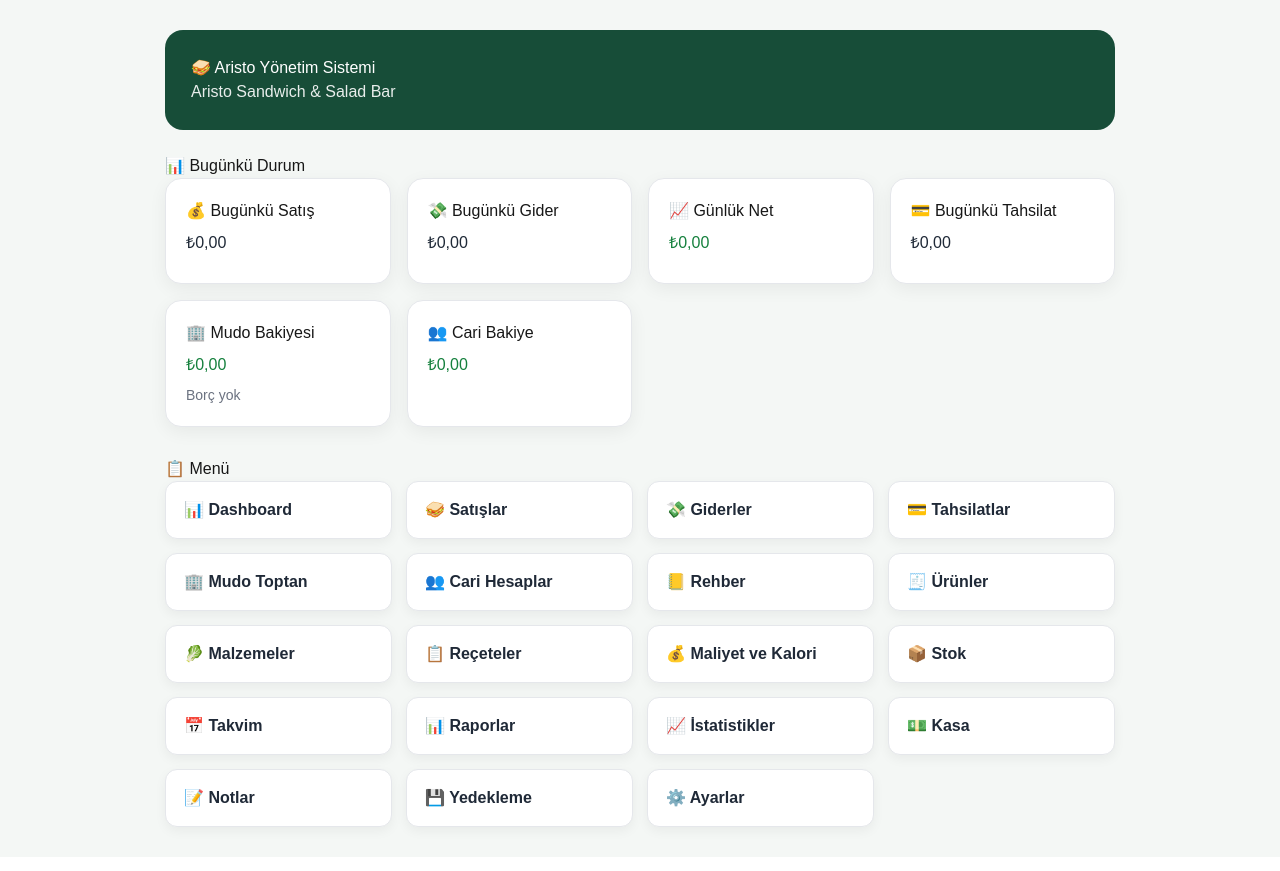
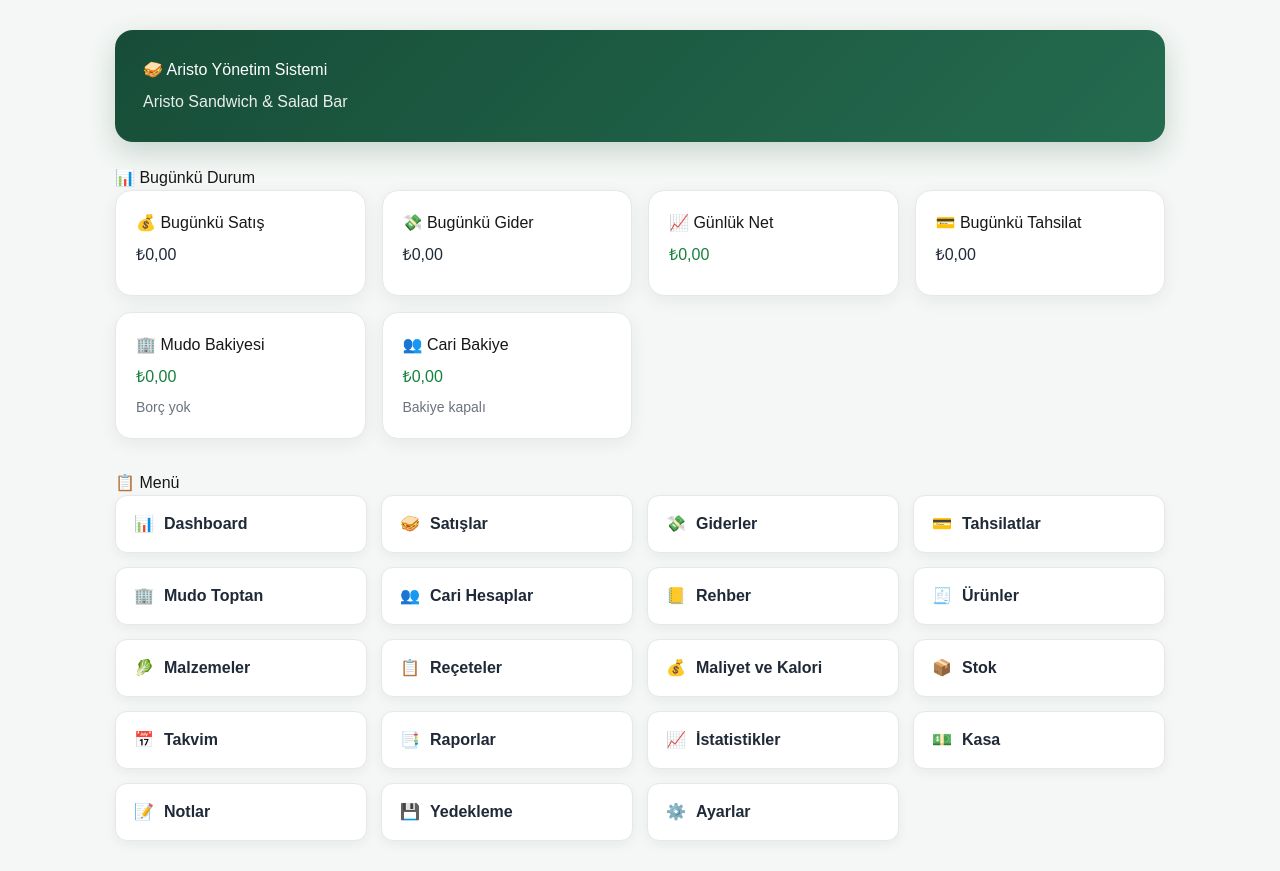
Before and after one commit to aristosandwich/aristo-yonetim-sistemi, a Next.js app: page / in a window 1280 px wide. Built offline with nearby package versions, Linux system fonts and the light colour scheme.

Commit message:
Ana sayfa güncellendi

```diff
--- a/app/page.tsx
+++ b/app/page.tsx
@@ -1,26 +1,107 @@
 "use client";
 
 import Link from "next/link";
-import { useEffect, useState } from "react";
+import { useEffect, useState, type CSSProperties } from "react";
 import Kart from "./ui/Kart";
 
-type SatisKaydi = {
-  id: number;
-  toplam: number;
+type TarihliKayit = {
+  id?: number | string;
+  islemId?: number | string;
+  tarih?: string;
 };
 
-type TutarKaydi = {
-  id: number;
-  tutar: number;
+type SatisKaydi = TarihliKayit & {
+  toplam?: number;
+};
+
+type TutarKaydi = TarihliKayit & {
+  tutar?: number;
 };
 
 type MudoKaydi = {
-  tutar: number;
+  tutar?: number;
 };
 
 type CariKaydi = {
-  tip: "Borç" | "Alacak";
-  tutar: number;
+  tip?: "Borç" | "Alacak";
+  tutar?: number;
+};
+
+const menu = [
+  { href: "/dashboard", ikon: "📊", baslik: "Dashboard" },
+  { href: "/satis", ikon: "🥪", baslik: "Satışlar" },
+  { href: "/giderler", ikon: "💸", baslik: "Giderler" },
+  { href: "/tahsilatlar", ikon: "💳", baslik: "Tahsilatlar" },
+  { href: "/mudo", ikon: "🏢", baslik: "Mudo Toptan" },
+  { href: "/cari", ikon: "👥", baslik: "Cari Hesaplar" },
+  { href: "/rehber", ikon: "📒", baslik: "Rehber" },
+  { href: "/urunler", ikon: "🧾", baslik: "Ürünler" },
+  { href: "/malzemeler", ikon: "🥬", baslik: "Malzemeler" },
+  { href: "/receteler", ikon: "📋", baslik: "Reçeteler" },
+  { href: "/maliyet", ikon: "💰", baslik: "Maliyet ve Kalori" },
+  { href: "/stok", ikon: "📦", baslik: "Stok" },
+  { href: "/takvim", ikon: "📅", baslik: "Takvim" },
+  { href: "/raporlar", ikon: "📑", baslik: "Raporlar" },
+  { href: "/istatistik", ikon: "📈", baslik: "İstatistikler" },
+  { href: "/kasa", ikon: "💵", baslik: "Kasa" },
+  { href: "/notlar", ikon: "📝", baslik: "Notlar" },
+  { href: "/yedek", ikon: "💾", baslik: "Yedekleme" },
+  { href: "/ayarlar", ikon: "⚙️", baslik: "Ayarlar" },
+];
+
+function depodanOku<T>(anahtar: string): T[] {
+  try {
+    const veri = JSON.parse(localStorage.getItem(anahtar) || "[]");
+    return Array.isArray(veri) ? (veri as T[]) : [];
+  } catch {
+    return [];
+  }
+}
+
+function kayitTarihi(kayit: TarihliKayit) {
+  const tarihDegeri = kayit.tarih ?? kayit.islemId ?? kayit.id;
+
+  if (tarihDegeri === undefined || tarihDegeri === null) {
+    return null;
+  }
+
+  const tarih = new Date(tarihDegeri);
+  return Number.isNaN(tarih.getTime()) ? null : tarih;
+}
+
+function bugununKaydiMi(kayit: TarihliKayit, bugun: Date) {
+  const tarih = kayitTarihi(kayit);
+
+  if (!tarih) {
+    return false;
+  }
+
+  return (
+    tarih.getDate() === bugun.getDate() &&
+    tarih.getMonth() === bugun.getMonth() &&
+    tarih.getFullYear() === bugun.getFullYear()
+  );
+}
+
+function para(tutar: number) {
+  return new Intl.NumberFormat("tr-TR", {
+    style: "currency",
+    currency: "TRY",
+  }).format(tutar);
+}
+
+const menuStili: CSSProperties = {
+  display: "flex",
+  alignItems: "center",
+  gap: "10px",
+  padding: "16px 18px",
+  borderRadius: "12px",
+  background: "#ffffff",
+  border: "1px solid #e5e7eb",
+  textDecoration: "none",
+  color: "#1f2937",
+  fontWeight: 700,
+  boxShadow: "0 4px 12px rgba(0, 0, 0, 0.05)",
 };
 
 export default function Home() {
@@ -31,117 +112,75 @@
   const [cariBakiye, setCariBakiye] = useState(0);
 
   useEffect(() => {
-    const satislar: SatisKaydi[] = JSON.parse(
-      localStorage.getItem("aristo-satislar") || "[]"
-    );
-
-    const giderler: TutarKaydi[] = JSON.parse(
-      localStorage.getItem("aristo-giderler") || "[]"
-    );
-
-    const tahsilatlar: TutarKaydi[] = JSON.parse(
-      localStorage.getItem("aristo-tahsilatlar") || "[]"
-    );
-
-    const mudoFaturalar: MudoKaydi[] = JSON.parse(
-      localStorage.getItem("aristo-mudo-faturalar") || "[]"
-    );
-
-    const mudoOdemeler: MudoKaydi[] = JSON.parse(
-      localStorage.getItem("aristo-mudo-odemeler") || "[]"
-    );
-
-    const cariKayitlari: CariKaydi[] = JSON.parse(
-      localStorage.getItem("aristo-cari") || "[]"
-    );
+    function verileriYukle() {
+      const satislar = depodanOku<SatisKaydi>("aristo-satislar");
+      const giderler = depodanOku<TutarKaydi>("aristo-giderler");
+      const tahsilatlar = depodanOku<TutarKaydi>("aristo-tahsilatlar");
+      const mudoFaturalar = depodanOku<MudoKaydi>("aristo-mudo-faturalar");
+      const mudoOdemeler = depodanOku<MudoKaydi>("aristo-mudo-odemeler");
+      const cariKayitlari = depodanOku<CariKaydi>("aristo-cari");
 
       const bugun = new Date();
 
-    function bugununKaydiMi(id: number) {
-      const tarih = new Date(id);
+      const bugunkuSatis = satislar
+        .filter((kayit) => bugununKaydiMi(kayit, bugun))
+        .reduce((toplam, kayit) => toplam + Number(kayit.toplam || 0), 0);
 
-      return (
-        tarih.getDate() === bugun.getDate() &&
-        tarih.getMonth() === bugun.getMonth() &&
-        tarih.getFullYear() === bugun.getFullYear()
-      );
-    }
+      const bugunkuGider = giderler
+        .filter((kayit) => bugununKaydiMi(kayit, bugun))
+        .reduce((toplam, kayit) => toplam + Number(kayit.tutar || 0), 0);
 
-    setSatis(
-      satislar
-        .filter((kayit) => bugununKaydiMi(kayit.id))
-        .reduce(
-          (toplam, kayit) => toplam + Number(kayit.toplam || 0),
-          0
-        )
-    );
-
-    setGider(
-      giderler
-        .filter((kayit) => bugununKaydiMi(kayit.id))
-        .reduce(
-          (toplam, kayit) => toplam + Number(kayit.tutar || 0),
-          0
-        )
-    );
-
-    setTahsilat(
-      tahsilatlar
-        .filter((kayit) => bugununKaydiMi(kayit.id))
-        .reduce(
-          (toplam, kayit) => toplam + Number(kayit.tutar || 0),
-          0
-        )
-    );
+      const bugunkuTahsilat = tahsilatlar
+        .filter((kayit) => bugununKaydiMi(kayit, bugun))
+        .reduce((toplam, kayit) => toplam + Number(kayit.tutar || 0), 0);
 
       const toplamFatura = mudoFaturalar.reduce(
         (toplam, kayit) => toplam + Number(kayit.tutar || 0),
-      0
+        0,
       );
 
       const toplamOdeme = mudoOdemeler.reduce(
         (toplam, kayit) => toplam + Number(kayit.tutar || 0),
-      0
+        0,
       );
-
-    setMudoBakiye(toplamFatura - toplamOdeme);
 
       const toplamCariBorc = cariKayitlari
         .filter((kayit) => kayit.tip === "Borç")
-      .reduce(
-        (toplam, kayit) => toplam + Number(kayit.tutar || 0),
-        0
-      );
+        .reduce((toplam, kayit) => toplam + Number(kayit.tutar || 0), 0);
 
       const toplamCariAlacak = cariKayitlari
         .filter((kayit) => kayit.tip === "Alacak")
-      .reduce(
-        (toplam, kayit) => toplam + Number(kayit.tutar || 0),
-        0
-      );
+        .reduce((toplam, kayit) => toplam + Number(kayit.tutar || 0), 0);
 
+      setSatis(bugunkuSatis);
+      setGider(bugunkuGider);
+      setTahsilat(bugunkuTahsilat);
+      setMudoBakiye(toplamFatura - toplamOdeme);
       setCariBakiye(toplamCariBorc - toplamCariAlacak);
+    }
+
+    verileriYukle();
+
+    window.addEventListener("focus", verileriYukle);
+    window.addEventListener("storage", verileriYukle);
+
+    return () => {
+      window.removeEventListener("focus", verileriYukle);
+      window.removeEventListener("storage", verileriYukle);
+    };
   }, []);
 
   const gunlukNet = satis - gider;
 
-  const para = (tutar: number) =>
-    new Intl.NumberFormat("tr-TR", {
-      style: "currency",
-      currency: "TRY",
-    }).format(tutar);
+  const mudoAciklama =
+    mudoBakiye > 0 ? "Borç var" : mudoBakiye < 0 ? "Alacak var" : "Borç yok";
 
-  const menuStili = {
-    display: "block",
-    padding: "16px 18px",
-    borderRadius: "12px",
-    background: "#ffffff",
-    border: "1px solid #e5e7eb",
-    textDecoration: "none",
-    color: "#1f2937",
-    fontWeight: "bold",
-    boxShadow: "0 4px 12px rgba(0,0,0,0.05)",
-  };
+  const cariAciklama =
+    cariBakiye > 0
+      ? "Borç bakiyesi"
+      : cariBakiye < 0
+        ? "Alacak bakiyesi"
+        : "Bakiye kapalı";
 
   return (
     <main
@@ -152,20 +191,21 @@
         fontFamily: "Arial, sans-serif",
       }}
     >
-      <div style={{ maxWidth: "950px", margin: "0 auto" }}>
+      <div style={{ maxWidth: "1050px", margin: "0 auto" }}>
         <header
           style={{
-            background: "#174d38",
+            background: "linear-gradient(135deg, #174d38, #246b50)",
             color: "white",
-            padding: "26px",
+            padding: "28px",
             borderRadius: "18px",
             marginBottom: "24px",
+            boxShadow: "0 10px 28px rgba(23, 77, 56, 0.2)",
           }}
         >
           <h1 style={{ margin: 0 }}>🥪 Aristo Yönetim Sistemi</h1>
 
-          <p style={{ marginBottom: 0, opacity: 0.9 }}>
-            Aristo Sandwich & Salad Bar
+          <p style={{ margin: "8px 0 0", opacity: 0.9 }}>
+            Aristo Sandwich &amp; Salad Bar
           </p>
         </header>
 
@@ -176,7 +216,7 @@
             display: "grid",
             gridTemplateColumns: "repeat(auto-fit, minmax(210px, 1fr))",
             gap: "16px",
-            marginBottom: "30px",
+            marginBottom: "32px",
           }}
         >
           <Kart baslik="💰 Bugünkü Satış" deger={para(satis)} />
@@ -189,21 +229,19 @@
             renk={gunlukNet < 0 ? "#b91c1c" : "#15803d"}
           />
 
-          <Kart
-            baslik="💳 Bugünkü Tahsilat"
-            deger={para(tahsilat)}
-          />
+          <Kart baslik="💳 Bugünkü Tahsilat" deger={para(tahsilat)} />
 
           <Kart
             baslik="🏢 Mudo Bakiyesi"
             deger={para(mudoBakiye)}
-            aciklama={mudoBakiye > 0 ? "Borç var" : "Borç yok"}
+            aciklama={mudoAciklama}
             renk={mudoBakiye > 0 ? "#b91c1c" : "#15803d"}
           />
 
           <Kart
             baslik="👥 Cari Bakiye"
             deger={para(cariBakiye)}
+            aciklama={cariAciklama}
             renk={cariBakiye > 0 ? "#b91c1c" : "#15803d"}
           />
         </section>
@@ -217,81 +255,12 @@
             gap: "14px",
           }}
         >
-          <Link href="/dashboard" style={menuStili}>
-            📊 Dashboard
+          {menu.map((menuOgesi) => (
+            <Link key={menuOgesi.href} href={menuOgesi.href} style={menuStili}>
+              <span aria-hidden="true">{menuOgesi.ikon}</span>
+              <span>{menuOgesi.baslik}</span>
             </Link>
-
-          <Link href="/satis" style={menuStili}>
-            🥪 Satışlar
-          </Link>
-
-          <Link href="/giderler" style={menuStili}>
-            💸 Giderler
-          </Link>
-
-          <Link href="/tahsilatlar" style={menuStili}>
-            💳 Tahsilatlar
-          </Link>
-
-          <Link href="/mudo" style={menuStili}>
-            🏢 Mudo Toptan
-          </Link>
-
-          <Link href="/cari" style={menuStili}>
-            👥 Cari Hesaplar
-          </Link>
-
-          <Link href="/rehber" style={menuStili}>
-            📒 Rehber
-          </Link>
-
-          <Link href="/urunler" style={menuStili}>
-            🧾 Ürünler
-          </Link>
-
-          <Link href="/malzemeler" style={menuStili}>
-            🥬 Malzemeler
-          </Link>
-
-          <Link href="/receteler" style={menuStili}>
-            📋 Reçeteler
-          </Link>
-
-          <Link href="/maliyet" style={menuStili}>
-            💰 Maliyet ve Kalori
-          </Link>
-
-          <Link href="/stok" style={menuStili}>
-            📦 Stok
-          </Link>
-
-          <Link href="/takvim" style={menuStili}>
-            📅 Takvim
-          </Link>
-
-          <Link href="/raporlar" style={menuStili}>
-            📊 Raporlar
-          </Link>
-
-          <Link href="/istatistik" style={menuStili}>
-            📈 İstatistikler
-          </Link>
-
-          <Link href="/kasa" style={menuStili}>
-            💵 Kasa
-          </Link>
-
-          <Link href="/notlar" style={menuStili}>
-            📝 Notlar
-          </Link>
-
-          <Link href="/yedek" style={menuStili}>
-            💾 Yedekleme
-          </Link>
-
-          <Link href="/ayarlar" style={menuStili}>
-            ⚙️ Ayarlar
-          </Link>
+          ))}
         </section>
       </div>
     </main>
```
Lines whose indentation alone changed are shown as unchanged.
